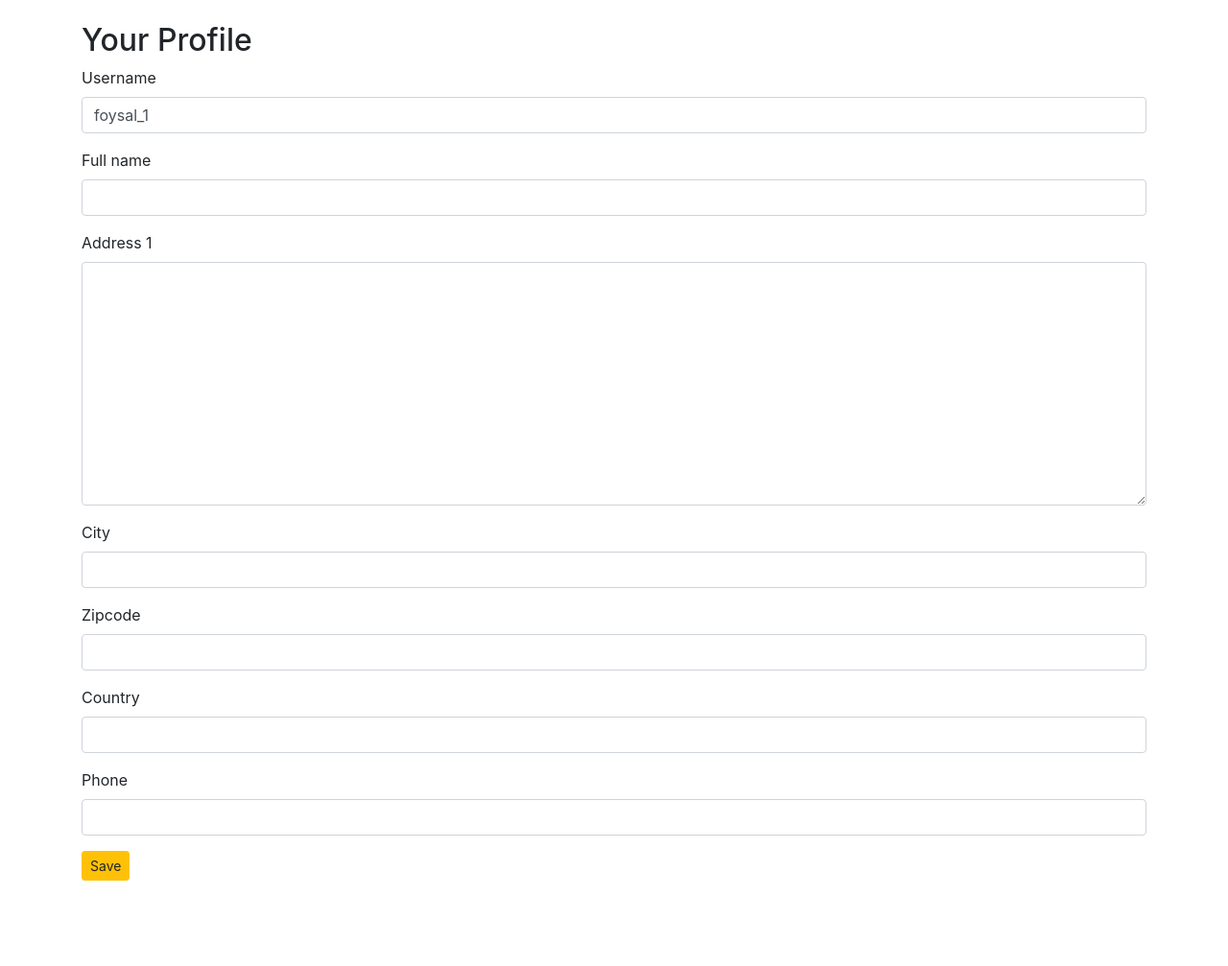
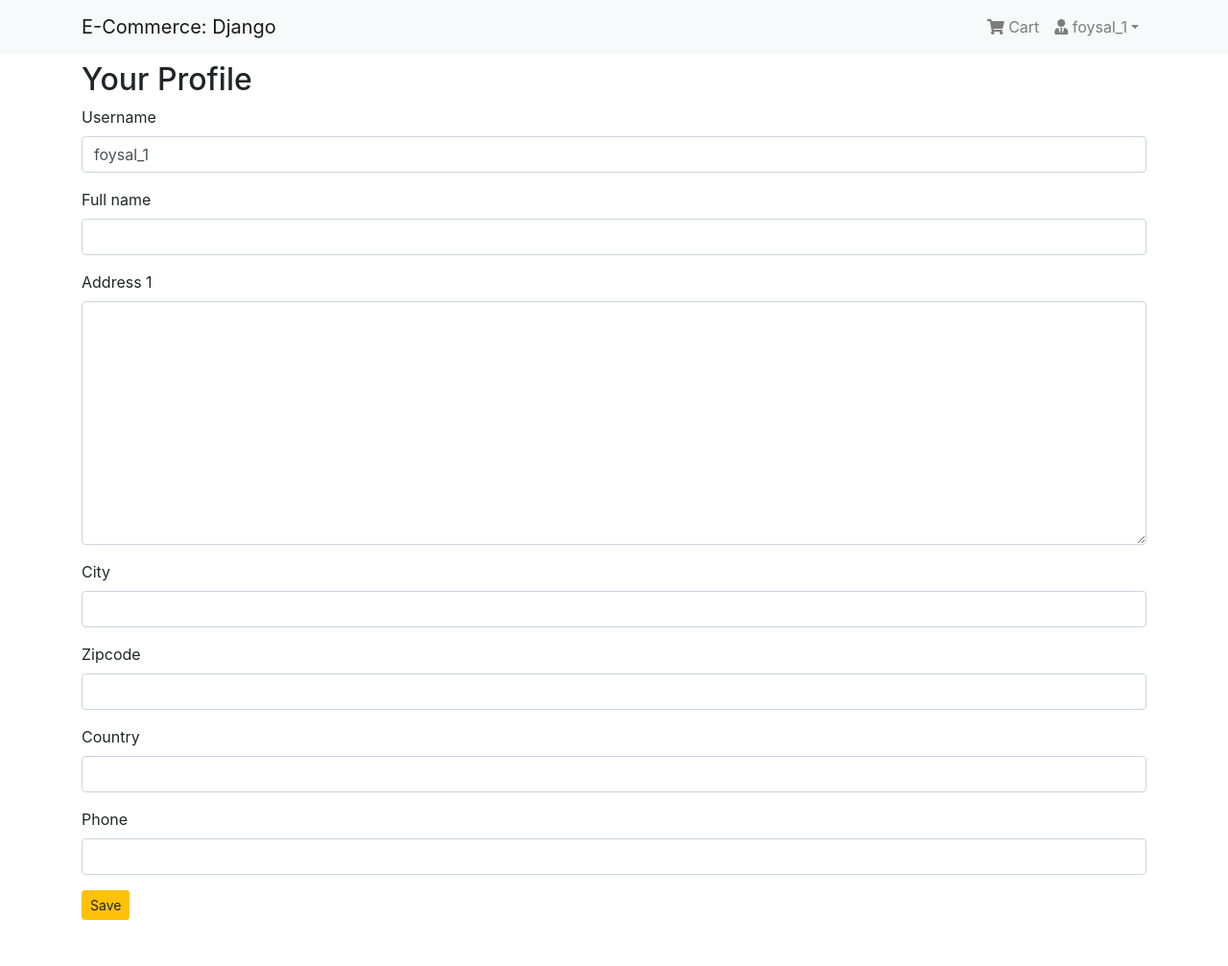
Before and after one commit to foysal-mahmud/E-Commerce----Django, a Django app: page /account/profile/ in a window 1280 px wide. Shown: the whole page at 96% size. Before the commit the page ends 918 px from the top, so only its background shows below. Run offline with Django 3.2, Linux system fonts and the light colour scheme; a user stored in the database is signed in; data comes from the database, SQL or seed files in the repository; both versions use the stored data as it was after the commit; some libraries are stand-ins or nearby versions.

Commit message:
Create Navigation bar for E-Commerce Project

```diff
--- a/templates/base.html
+++ b/templates/base.html
@@ -69,7 +69,8 @@
 </head>
 
 <body>
-  <div class="container" style="padding-top:15px">
+  {% include 'navbar.html' %}
+  <div class="container">
 
     <!-- Message setup -->
     <div class="messages container mt-2">
--- a/templates/navbar.html
+++ b/templates/navbar.html
@@ -0,0 +1,40 @@
+<nav class="navbar navbar-expand-lg navbar-light bg-light">
+  <div class="container">
+    <a class="navbar-brand" href="{% url 'App_Shop:home' %}">E-Commerce: Django </a>
+    <button type="button" class="navbar-toggler" data-toggle="collapse" data-target="#navbarNav" aria-controls="navbarNav" aria-expanded="false" aria-label="Toggle navigation"><span class="navbar-toggler-icon"></span>
+    </button>
+
+    <div class="collapse navbar-collapse" id="navbarNav">
+      <ul class="navbar-nav ml-auto">
+        {% if request.user.is_authenticated %}
+        <li class="nav-item">
+          <a href="#" class="nav-link">
+          <i class="fa fa-shopping-cart"></i> Cart
+          </a>
+        </li>
+
+        <li class="nav-item dropdown">
+          <a class="nav-link dropdown-toggle" href="#" id="navbarDropdown" role="button" data-toggle="dropdown" aria-haspopup="true" aria-expanded="false">
+            <i class="fas fa-user-tie"></i> {{request.user.profile.username}}</a>
+
+          <div class="dropdown-menu" aria-labelledby="nabbarDropdown">
+            <a class="dropdown-item" href="{% url 'App_Login:profile' %}">Profile</a>
+            <a class="dropdown-item" href="#">Orders</a>
+            <div class="dropdown-divider"></div>
+            <a class="dropdown-item" href="{% url 'App_Login:logout' %}">Logout</a>
+          </div>
+        </li>
+
+        {% else %}
+        <li class="nav-item">
+          <a href="{% url 'App_Login:login' %}" class="btn btn-primary">Login</a>
+        </li>
+        {% endif %}
+
+      </ul>
+
+    </div>
+
+  </div>
+
+</nav>
```
Also changed, not shown: db.sqlite3.
